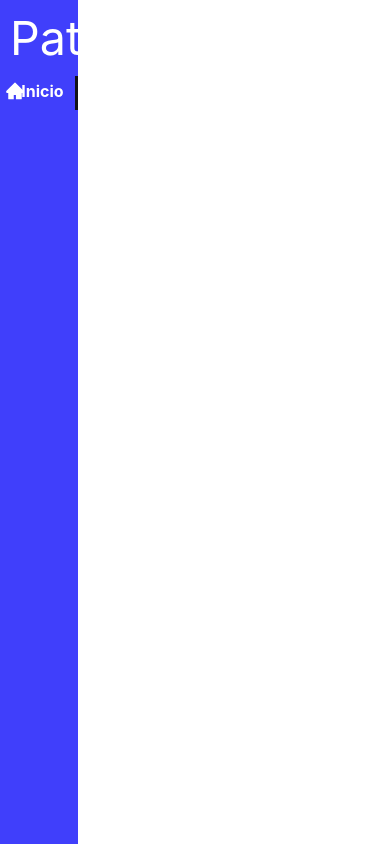
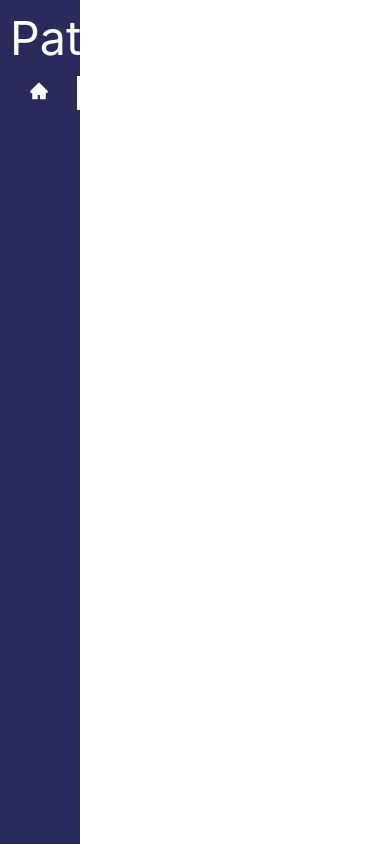
Before and after one commit to Path-2/app, a React (Create React App) app: page / in a window 390 px wide. Built offline with nearby package versions, Linux system fonts and the light colour scheme.

Commit message:
feat: add resize event listener and responsive bar

```diff
--- a/src/App.css
+++ b/src/App.css
@@ -25,7 +25,7 @@
 }
 
 .App-link {
-  color: #61dafb;
+  color: #2a2a5d;
 }
 
 @keyframes App-logo-spin {
--- a/src/colors.ts
+++ b/src/colors.ts
@@ -1,2 +1,3 @@
 export const primary = '#403FFB'
 export const inactive = '#42414F'
+export const secondary = '#2a2a5d'
--- a/src/components/LeftBar/components.tsx
+++ b/src/components/LeftBar/components.tsx
@@ -29,8 +29,17 @@ export const Options: React.FC<OptionsProp> = ({ options }) => {
   const navigator = useNavigate();
   const path = window.location.pathname;
   const { colors } = useTheme();
+  const [showText, setShowText] = React.useState(true);
 
   const title = (title: string) => (document.title = `Path2 | ${title}`);
+
+  React.useEffect(() => {
+    setShowText(document.body.clientWidth > 430);
+
+    window.addEventListener("resize", (ev) => {
+      setShowText(document.body.clientWidth > 430);
+    });
+  }, []);
 
   return (
     <div
@@ -38,7 +47,7 @@ export const Options: React.FC<OptionsProp> = ({ options }) => {
         display: "flex",
         flexDirection: "column",
         justifyContent: "flex-start",
-        cursor: 'pointer'
+        cursor: "pointer",
       }}
     >
       {options.map((option) => (
@@ -50,20 +59,36 @@ export const Options: React.FC<OptionsProp> = ({ options }) => {
           key={option.title}
           style={{
             borderRight: `3px solid ${
-              path === option.path ? colors.primary.bg : colors.secondary.bg
+              path === option.path ? colors.primary.txt : colors.secondary.bg
             }`,
             padding: "5px",
             color: `${colors.secondary.txt}`,
             fontSize: "12pt",
             fontWeight: `${path === option.path ? "bold" : "400"}`,
-            display: "grid",
-            gridTemplateColumns: "15% auto",
+            display: "flex",
+            justifyContent: `${showText ? "flex-start" : "center"}`,
           }}
         >
-          <span style={{ textAlign: "center" }}>
+          <span
+            style={{
+              textAlign: "center",
+              width: `${showText ? "20%" : "100%"}`,
+            }}
+          >
             {path === option.path ? option.activeIcon : option.inactiveIcon}
           </span>
-          <span style={{ textAlign: "center" }}>{option.title}</span>
+          {showText ? (
+            <span
+              style={{
+                textAlign: "center",
+                width: "100%",
+              }}
+            >
+              {option.title}
+            </span>
+          ) : (
+            ""
+          )}
         </div>
       ))}
     </div>
--- a/src/components/LeftBar/index.tsx
+++ b/src/components/LeftBar/index.tsx
@@ -6,7 +6,6 @@ import { PagesEnum } from "../../models/enums";
 
 export default function LeftBar() {
   const { colors } = useTheme();
-
 
   const options = [
     {
--- a/src/contexts/theme/styles.ts
+++ b/src/contexts/theme/styles.ts
@@ -1,4 +1,4 @@
-import { primary } from "../../colors";
+import { primary, secondary } from "../../colors";
 
 export const light = {
   primary: {
@@ -23,7 +23,7 @@ export const dark = {
   },
   secondary: {
     txt: '#fff',
-    bg: primary,
+    bg: secondary,
     bgBt: primary,
     txtBt: "#fff",
   },
--- a/src/styles.ts
+++ b/src/styles.ts
@@ -2,6 +2,6 @@ import styled from "@emotion/styled";
 
 export const Container = styled.div`
     display: grid;
-    grid-template-columns: 20vw 80vw;
+    grid-template-columns: max(20vw, 80px) 80vw;
     max-height: 100vh;
 `
```
Also changed, not shown: src/pages/home/index.tsx (+2 -5 lines).
